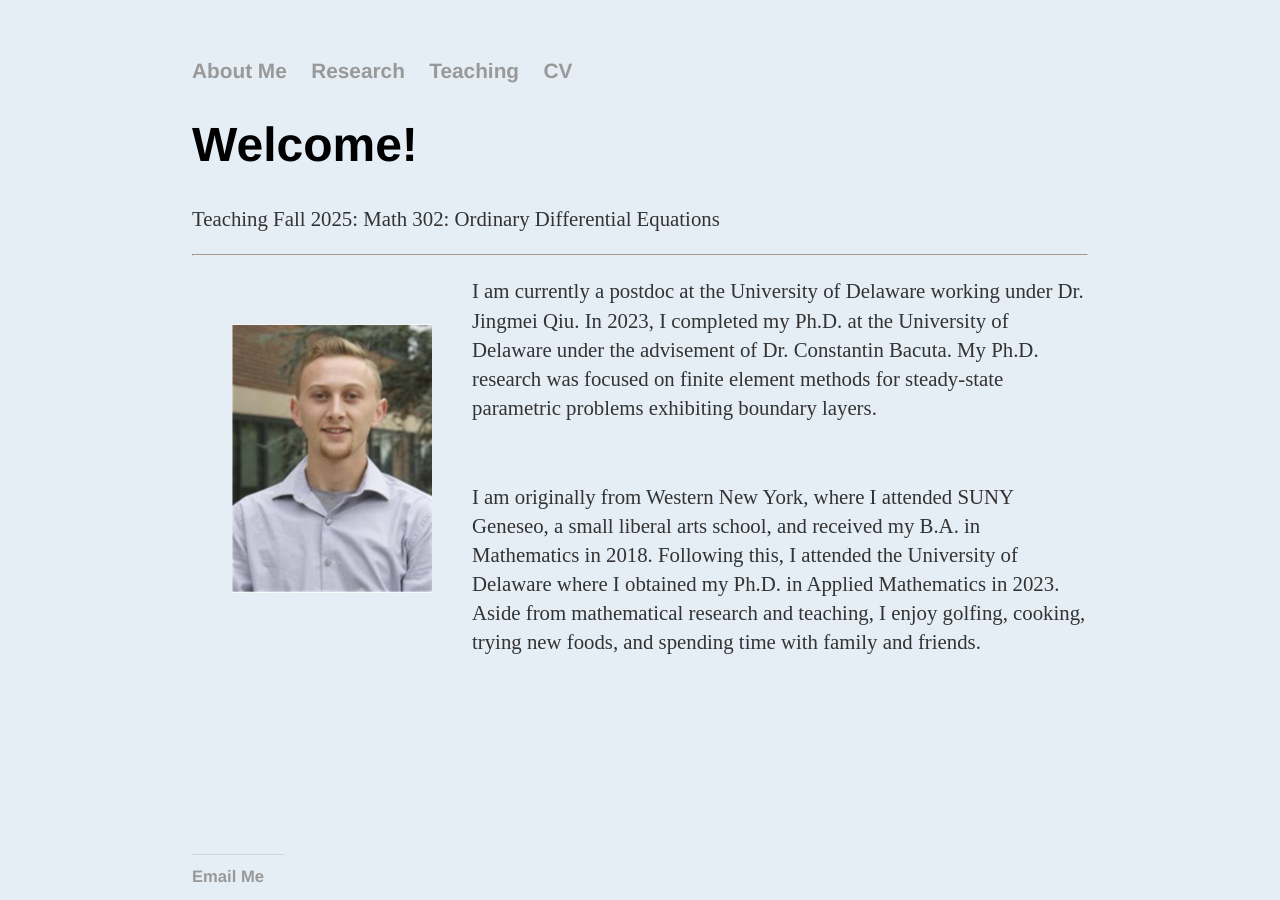
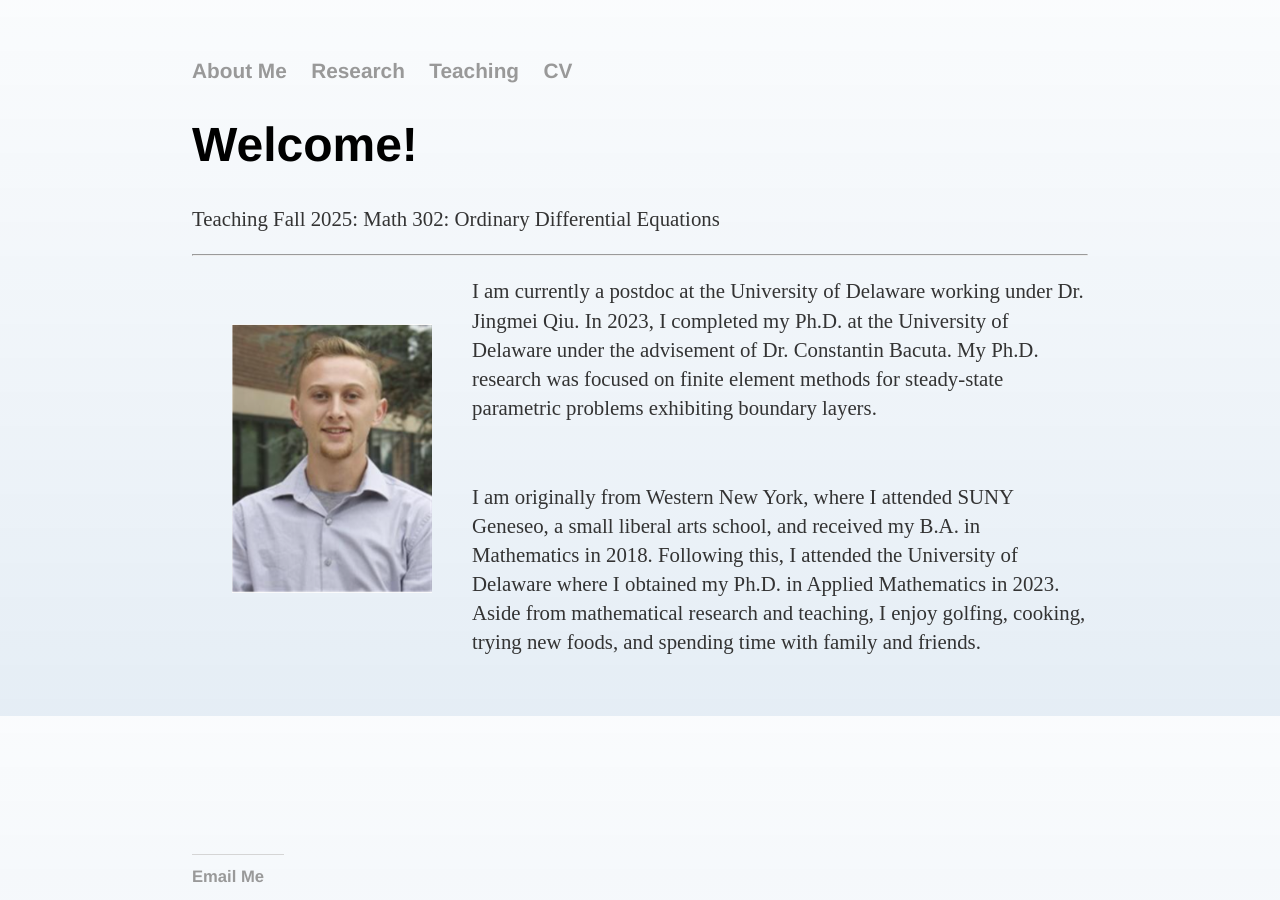
Before and after one commit to dhayes95/dhayes95.github.io, a Jekyll site: the page built from index.html, in a window 1280 px wide. Built offline with Jekyll 4.4.1, drawn with Linux system fonts in a browser that asks for light colours.

Commit message:
Update main.css

```diff
--- a/css/main.css
+++ b/css/main.css
@@ -1,7 +1,7 @@
 body {
     margin: 60px auto;
     width: 70%;
-    background-image: linear-gradient(to bottom, rgba(0,83,159,0.1), rgba(0,83,159,0.1));
+    background-image: linear-gradient(to bottom, rgba(0,83,159,0.02), rgba(0,83,159,0.1));
 }
 
 a { text-decoration: none; color: #999; }
```
